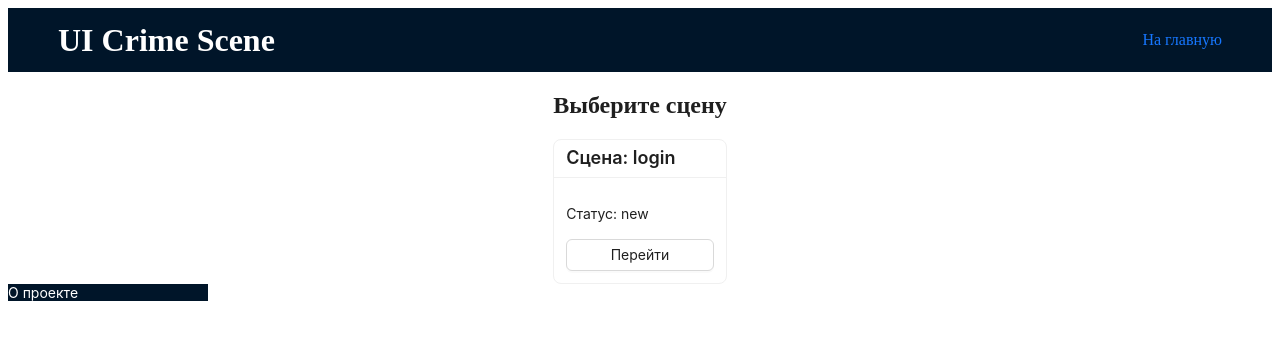
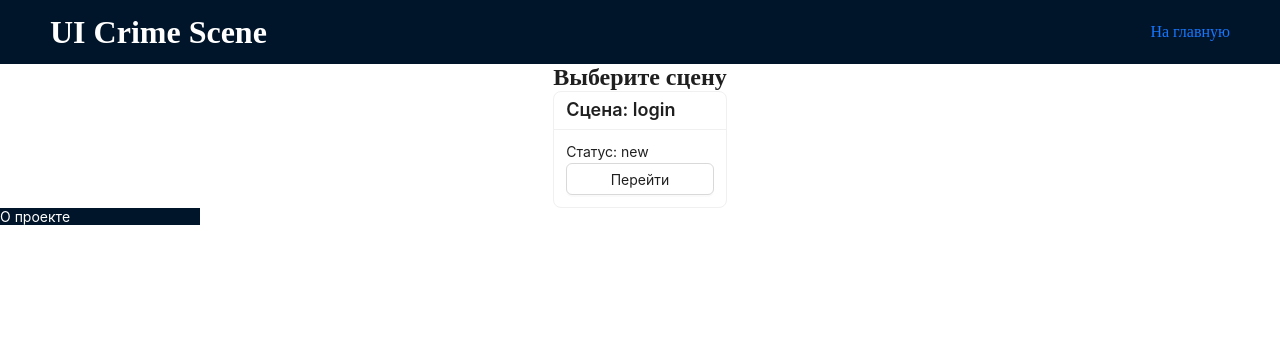
Before and after one commit to LizKa2091/ui-crime-scene, a React (Vite) app in the folder frontend/: page / in a window 1280 px wide. Shown: the top 340 px of the page. Built offline with nearby package versions, Linux system fonts and the light colour scheme.

Commit message:
feat(styles): add global styles

```diff
--- a/frontend/src/main.tsx
+++ b/frontend/src/main.tsx
@@ -1,9 +1,12 @@
 import { StrictMode } from 'react';
 import { createRoot } from 'react-dom/client';
 import { BrowserRouter } from 'react-router-dom';
+
 import { Provider } from 'react-redux';
 import { store } from './store/store'
 import App from './App.tsx';
+
+import './styles/global.scss';
 
 createRoot(document.getElementById('root')!).render(
    <StrictMode>
--- a/frontend/src/main.scss
+++ b/frontend/src/styles/global.scss
@@ -1,5 +1,5 @@
 * {
    margin: 0;
-   display: flex;
+   padding: 0;
    box-sizing: border-box;
 }
```
